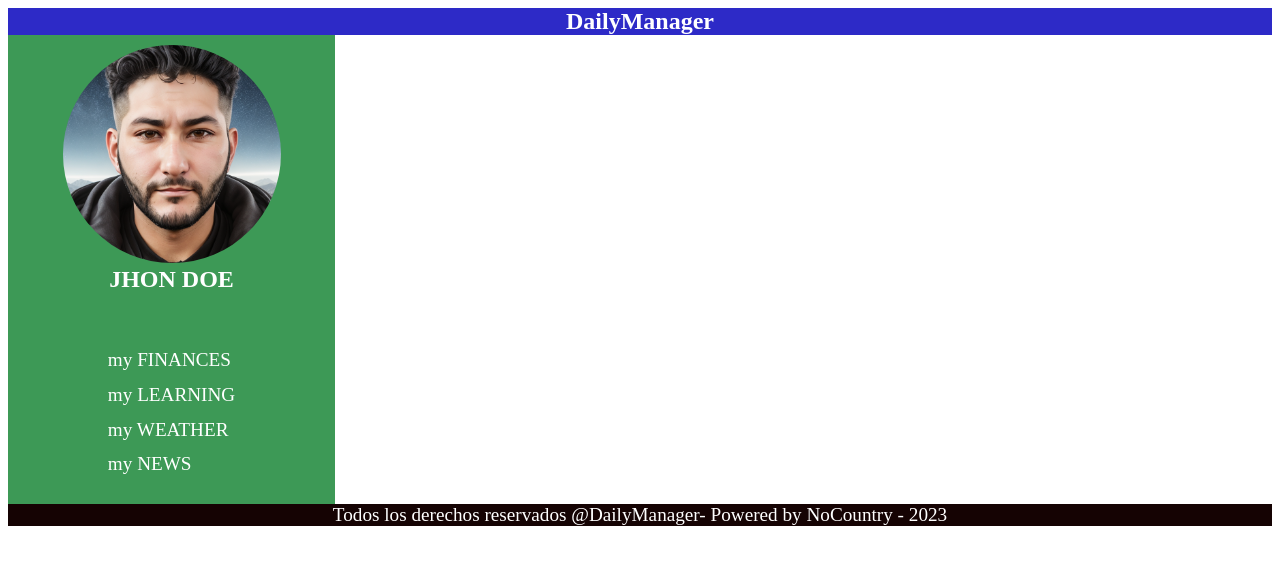
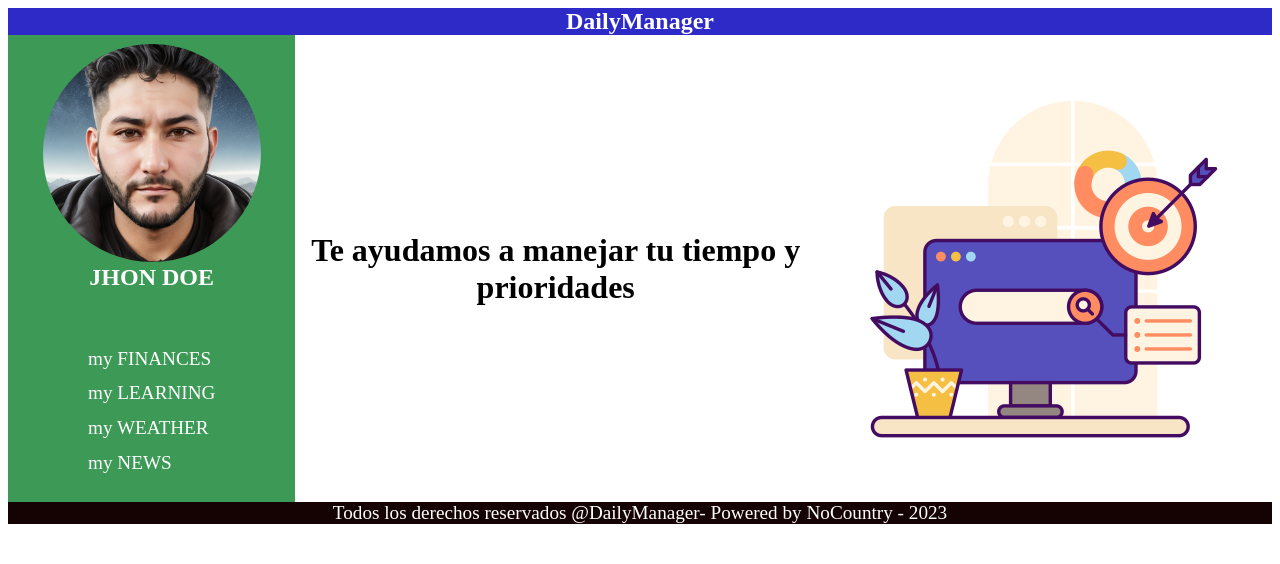
Before and after one commit to No-Country/S8-19-morn, a Next.js app in the folder client/daily-manager/: page /components/MainLayout/MainLayout in a window 1280 px wide. Shown: the top 564 px of the page. Built offline with nearby package versions, Linux system fonts and the light colour scheme.

Commit message:
feat: landingPage OK

```diff
--- a/client/daily-manager/src/pages/components/MainLayout/MainLayout.js
+++ b/client/daily-manager/src/pages/components/MainLayout/MainLayout.js
@@ -3,16 +3,21 @@ import styles from "../../scss/globals.module.scss";
 import Header from "../header/Header";
 import GreenPanel from "../greenPanel/GreenPanel";
 import Footer from "../footer/Footer";
+import PrincipalComponent from "../principalComponent/PrincipalComponent";
 
 const { mainLayout } = styles;
 
 export default function MainLayout() {
   return (
     <div className={mainLayout}>
-      <Header/>
-      <GreenPanel/>
-      <Footer/>
+      <Header />
 
+      <div style={{ display: "flex" }}>
+        <GreenPanel />
+        <PrincipalComponent />
+      </div>
+
+      <Footer />
     </div>
   );
 }
--- /dev/null
+++ b/client/daily-manager/src/pages/components/principalComponent/PrincipalComponent.js
@@ -0,0 +1,15 @@
+import React from "react";
+import Image from "next/image";
+import LandingImg from "../../../../public/landingImg.png";
+import styles from "../../scss/globals.module.scss";
+
+const { ppalComponent, landingImg } = styles;
+
+export default function PrincipalComponent() {
+  return (
+    <div className={ppalComponent}>
+      <h3>Te ayudamos a manejar tu tiempo y prioridades</h3>
+      <Image src={LandingImg} alt='landingImg' className={landingImg} />
+    </div>
+  );
+}
--- /dev/null
+++ b/client/daily-manager/src/pages/scss/components/_principalcomponent.scss
@@ -0,0 +1,16 @@
+.ppalComponent{
+    display: flex;
+    align-items: center;
+    h3{
+        font-size: xx-large;
+        text-align: center;
+
+    }
+}
+
+
+.landingImg{
+    width: 456px;
+    height: 456px;
+    align-self: flex-start;
+}
--- a/client/daily-manager/src/pages/scss/components/components.scss
+++ b/client/daily-manager/src/pages/scss/components/components.scss
@@ -9,3 +9,4 @@
 @forward './header';
 @forward './greenPanel';
 @forward './footer';
+@forward './principalcomponent';
```
